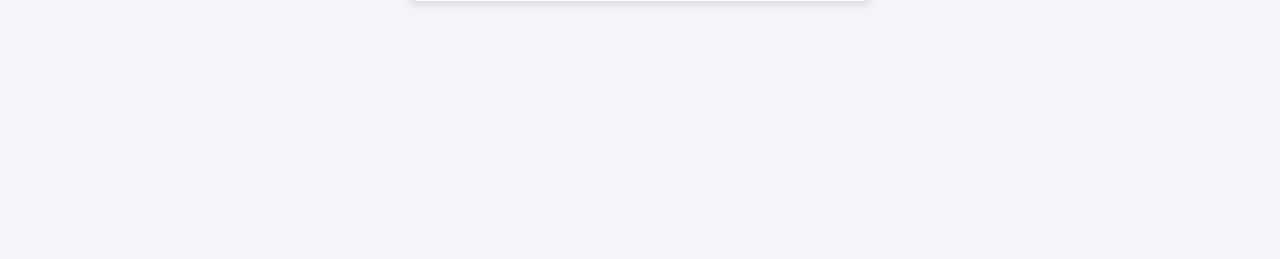
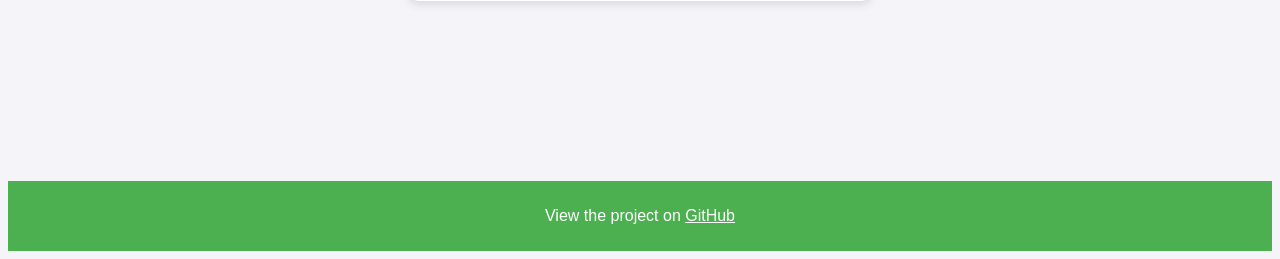
Before and after one commit to stephanevdb/Open-Choice, a Flask app: page / in a window 1280 px wide. Shown: the part 552-811 px from the top of the page. Before the commit the page ends 557 px from the top, so only its background shows below. Run offline with Flask 3, Linux system fonts and the light colour scheme.

Commit message:
add footer

```diff
--- a/templates/index.html
+++ b/templates/index.html
@@ -24,7 +24,9 @@
             </form>
         </div>
     </main>
-
+    <footer style="background-color: #4CAF50; padding: 10px; text-align: center; color: white;">
+        <p>View the project on <a href="https://github.com/stephanevdb/open-choice" style="color: white; text-decoration: underline;">GitHub</a></p>
+    </footer>
     <script>
         document.getElementById('advanced').addEventListener('change', function() {
             var customIdBox = document.getElementById('customIdBox');
--- a/templates/poll.html
+++ b/templates/poll.html
@@ -63,4 +63,7 @@
         });
     </script>
 </body>
+<footer style="background-color: #4CAF50; padding: 10px; text-align: center; color: white;">
+    <p>View the project on <a href="https://github.com/stephanevdb/open-choice" style="color: white; text-decoration: underline;">GitHub</a></p>
+</footer>
 </html>
```
